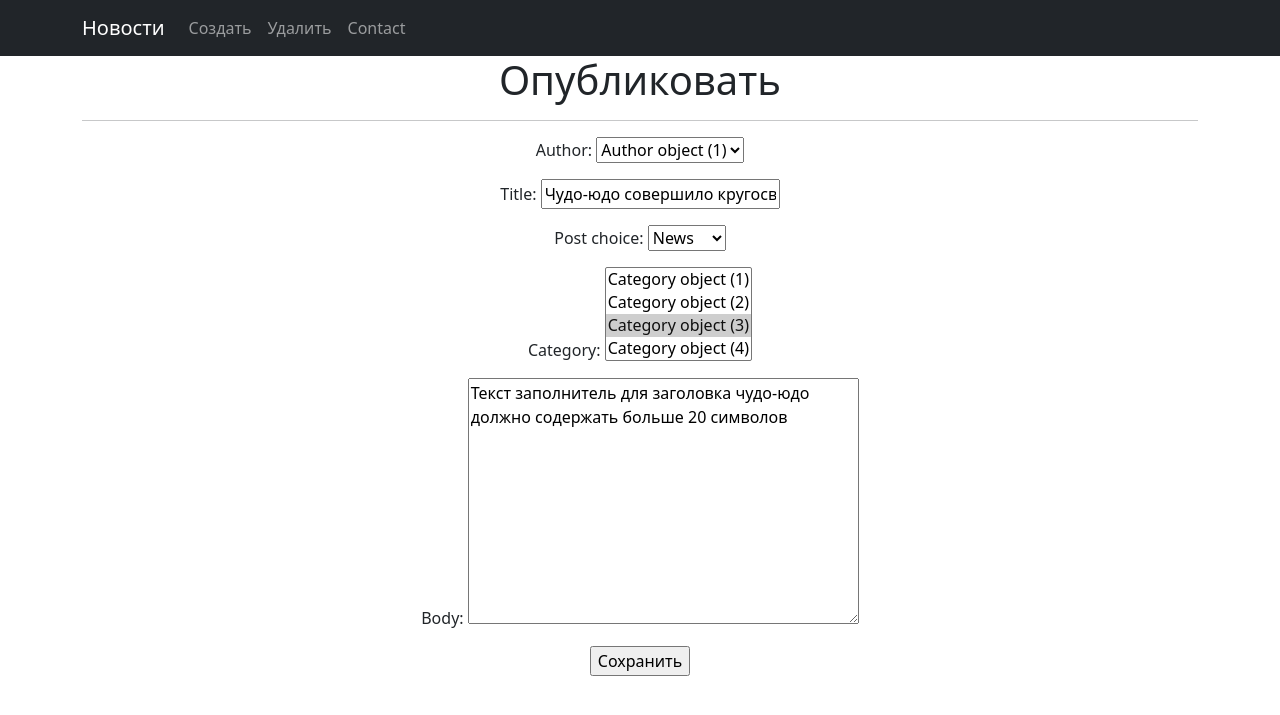
After one commit to Zanziile/News-Paper-, a Django app: page /news/4/edit/ in a window 1280 px wide. The commit adds this page. Shown: the top 715 px of the page. Run offline with Django 4.2, Linux system fonts and the light colour scheme; data comes from the database, SQL or seed files in the repository; both versions use the stored data as it was after the commit; some libraries are stand-ins or nearby versions.

Commit message:
3 commit

```diff
--- a/NewsPaper/settings.py
+++ b/NewsPaper/settings.py
@@ -40,6 +40,7 @@ INSTALLED_APPS = [
     'django.contrib.flatpages',
     'django.contrib.sites',
     'news',
+    'django_filters',
 ]
 
 SITE_ID = 1
--- /dev/null
+++ b/news/forms.py
@@ -0,0 +1,32 @@
+from django import forms
+from .models import Post
+from django.core.exceptions import ValidationError
+
+
+class PostForm(forms.ModelForm):
+    class Meta:
+        model = Post
+        fields = [
+                 'author',
+                 'title',
+                 'post_choice',
+                 'category',
+                 'body'
+                  ]
+
+    def clean(self):
+        cleaned_data = super().clean()
+        body = cleaned_data.get("body")
+        title = cleaned_data.get("title")
+
+        if body is not None and len(title) < 20:
+            raise ValidationError({
+                "body": "Заголовок должен содержать больше 20 символов и контент не может быть пустым"
+            })
+
+        if title == body:
+            raise ValidationError(
+                "Описание не должно быть идентично названию"
+            )
+
+        return cleaned_data
--- a/news/models.py
+++ b/news/models.py
@@ -1,13 +1,6 @@
 from django.db import models
 from django.contrib.auth.models import User
-
-ARTICLE = "AR"
-NEWS = "NW"
-
-POST_CHOICES = [
-    ("ARTICLE", 'Статья'),
-    ("NEWS", 'Новость')
-]
+from django.urls import reverse
 
 
 class Author(models.Model):
@@ -30,8 +23,15 @@ class Category(models.Model):
 
 
 class Post(models.Model):
+    news = 'Новости'
+    article = 'Статьи'
+    POST_CHOICES = [
+        ("Новости", 'News'),
+        ("Статьи", 'Articles')
+    ]
+
     author = models.ForeignKey(Author, on_delete=models.CASCADE)
-    post_choice = models.CharField(max_length=255, choices=POST_CHOICES, default=ARTICLE)
+    post_choice = models.CharField(max_length=255, choices=POST_CHOICES, default=article)
     create_time = models.DateTimeField(auto_now_add=True)
     category = models.ManyToManyField(Category, through="PostCategory")
     title = models.CharField(max_length=255, unique=True)
@@ -49,6 +49,12 @@ class Post(models.Model):
     def post_dislike(self, amount=1):
         self.post_rating -= amount
         self.save()
+
+    def get_absolute_url(self):
+        return reverse('post_detail', args=[str(self.id)])
+
+    def __str__(self):
+        return f'{self.title}, {self.body}'
 
 
 class PostCategory(models.Model):
--- a/news/urls.py
+++ b/news/urls.py
@@ -1,7 +1,10 @@
 from django.urls import path
-from .views import PostList, PostDetail
+from .views import PostList, PostDetail, PostCreate, PostUpdate, PostDelete
 
 urlpatterns = [
     path('', PostList.as_view(), name='post_list'),
-    path('<int:pk>', PostDetail.as_view(), name='post_detail')
+    path('<int:pk>', PostDetail.as_view(), name='post_detail'),
+    path('create/', PostCreate.as_view(), name='post_create'),
+    path('<int:pk>/edit/', PostUpdate.as_view(), name='post_update'),
+    path('<int:pk>/delete/', PostDelete.as_view(), name='post_delete')
 ]
--- a/news/views.py
+++ b/news/views.py
@@ -1,5 +1,8 @@
-from django.views.generic import ListView, DetailView
+from django.views.generic import ListView, DetailView, CreateView, UpdateView, DeleteView
 from .models import Post
+from .forms import PostForm
+from .filters import NewsFilter
+from django.urls import reverse_lazy
 
 
 class PostList(ListView):
@@ -7,9 +10,38 @@ class PostList(ListView):
     ordering = 'create_time'
     template_name = 'news.html'
     context_object_name = 'news'
+    paginate_by = 10
+
+    def get_queryset(self):
+        queryset = super().get_queryset()
+        self.filterset = NewsFilter(self.request.GET, queryset)
+        return self.filterset.qs
+
+    def get_context_data(self, **kwargs):
+        context = super().get_context_data(**kwargs)
+        context['filterset'] = self.filterset
+        return context
 
 
 class PostDetail(DetailView):
     model = Post
     template_name = 'post.html'
     context_object_name = 'post'
+
+
+class PostCreate(CreateView):
+    form_class = PostForm
+    model = Post
+    template_name = 'post_edit.html'
+
+
+class PostUpdate(UpdateView):
+    form_class = PostForm
+    model = Post
+    template_name = 'post_edit.html'
+
+
+class PostDelete(DeleteView):
+    model = Post
+    template_name = 'post_delete.html'
+    success_url = reverse_lazy('post_list')
--- a/templates/flatpages/default.html
+++ b/templates/flatpages/default.html
@@ -14,7 +14,7 @@
         <!-- Responsive navbar-->
         <nav class="navbar navbar-expand-lg navbar-dark bg-dark static-top">
    <div class="container">
-       <a class="navbar-brand" href="#">Django flatpages</a>
+       <a class="navbar-brand" href="/news/">Новости</a>
        <button class="navbar-toggler" type="button" data-toggle="collapse"
                data-target="#navbarResponsive"
                aria-controls="navbarResponsive" aria-expanded="false"
@@ -24,12 +24,12 @@
        <div class="collapse navbar-collapse" id="navbarResponsive">
            <ul class="navbar-nav ml-auto">
                <li class="nav-item active">
-                   <a class="nav-link" href="#">Home
-                       <span class="sr-only">(current)</span>
+                   <a class="nav-link" href="/news/create">Создать
+                       <span class="sr-only"></span>
                    </a>
                </li>
                <li class="nav-item">
-                   <a class="nav-link" href="/about/">About</a>
+                   <a class="nav-link" href="/post_delete/">Удалить</a>
                </li>
                <li class="nav-item">
                    <a class="nav-link" href="/contacts/">Contact</a>
--- /dev/null
+++ b/templates/post_edit.html
@@ -0,0 +1,11 @@
+{% extends 'flatpages/default.html' %}
+
+{% block content %}
+<h1>Опубликовать</h1>
+<hr>
+<form action="" method="post">
+    {% csrf_token %}
+    {{ form.as_p }}
+    <input type="submit" value="Сохранить" />
+</form>
+{% endblock content %}
```
Also changed, not shown: news/filters.py (added, +12 -0 lines), news/templatetags/custom_tags.py (+7 -0 lines), templates/news.html (+25 -6 lines), templates/post.html (added, +10 -0 lines), templates/post_delete.html (added, +11 -0 lines), db.sqlite3, news/migrations/0003_alter_post_post_choice.py (added).
